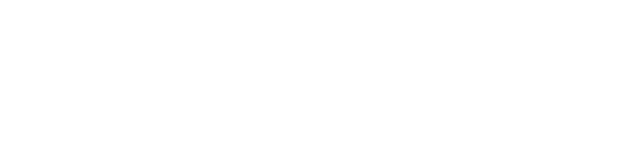
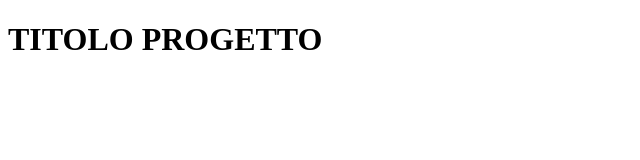
Before and after one commit to Fondati-Pietro/ProgettoCollaborativo, a plain HTML site: page index.html in a window 1280 px wide. Shown: the whole page, without its empty margins (0-640 px from the left). Drawn offline with Linux system fonts and the light colour scheme.

Commit message:
setup iniziale progetto

```diff
--- a/index.html
+++ b/index.html
@@ -7,5 +7,7 @@
 </head>
 <body>
 
+    <h1> TITOLO PROGETTO </h1>
+
 </body>
 </html>
```
